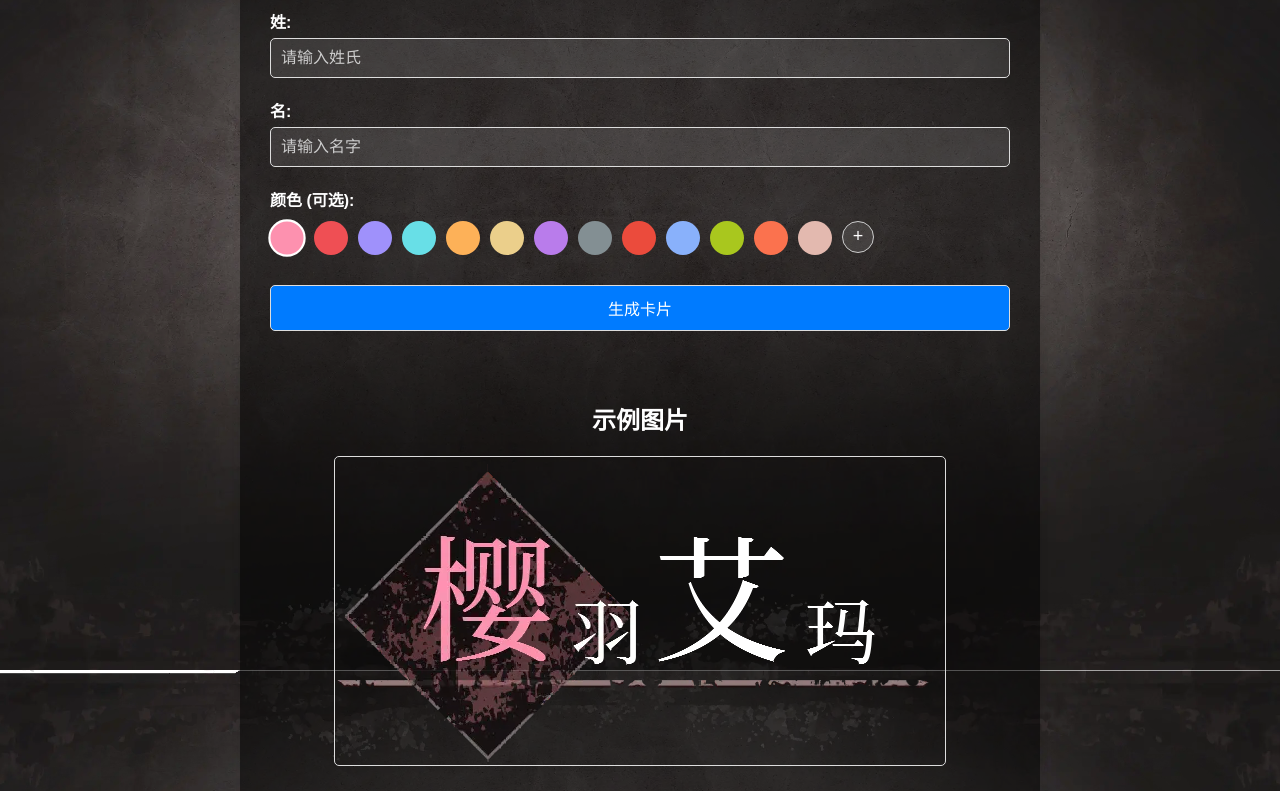
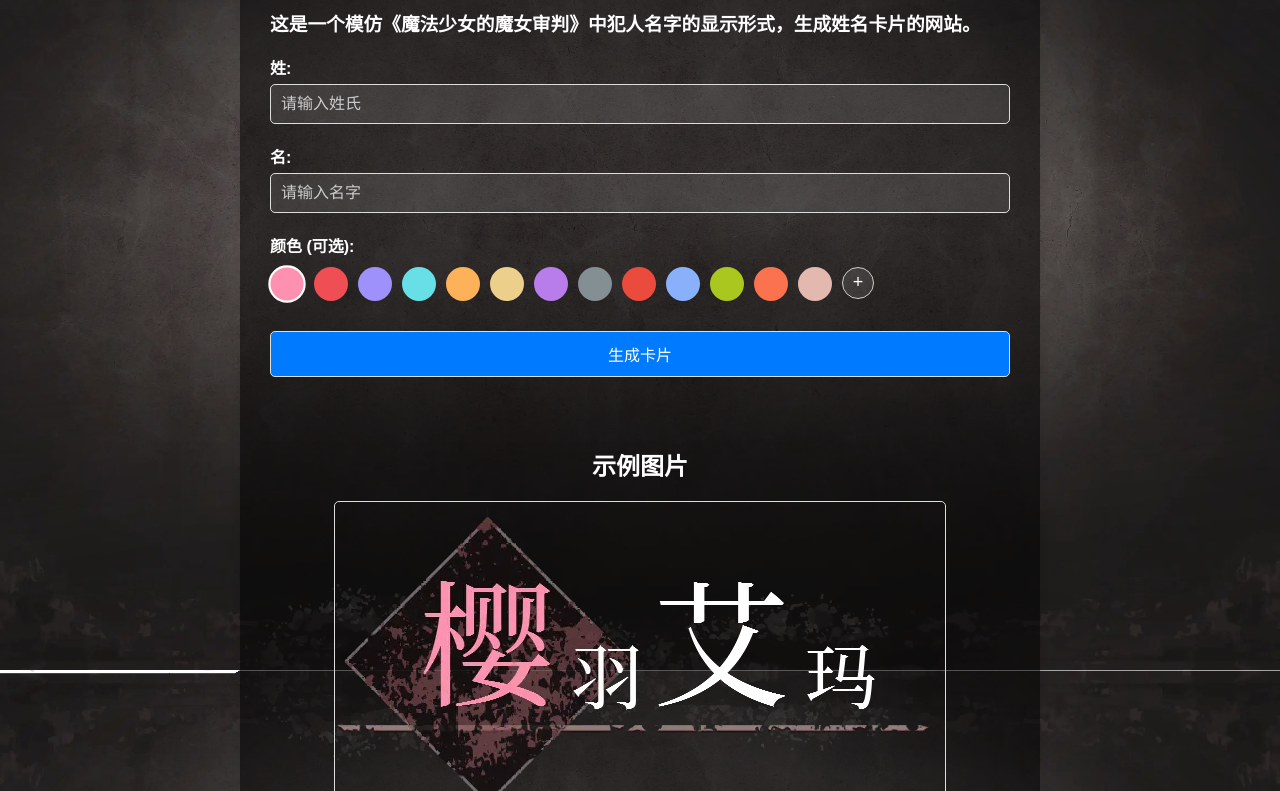
Before and after one commit to Zinc23333/eo-name-card, a website: page index.html in a window 1280 px wide. Shown: the part 130-921 px from the top of the page. Drawn offline with Linux system fonts and the light colour scheme.

Commit message:
docs(index): add description for name card generator
- Added explanatory text below the main heading
- Clarified the purpose of the name card generator

```diff
--- a/index.html
+++ b/index.html
@@ -149,6 +149,7 @@
 <body>
     <div class="container">
         <h1>姓名卡片生成器</h1>
+        <h3>这是一个模仿《魔法少女的魔女审判》中犯人名字的显示形式，生成姓名卡片的网站。</h3>
         <form id="nameForm">
             <div class="form-group">
                 <label for="lastName">姓:</label>
```
